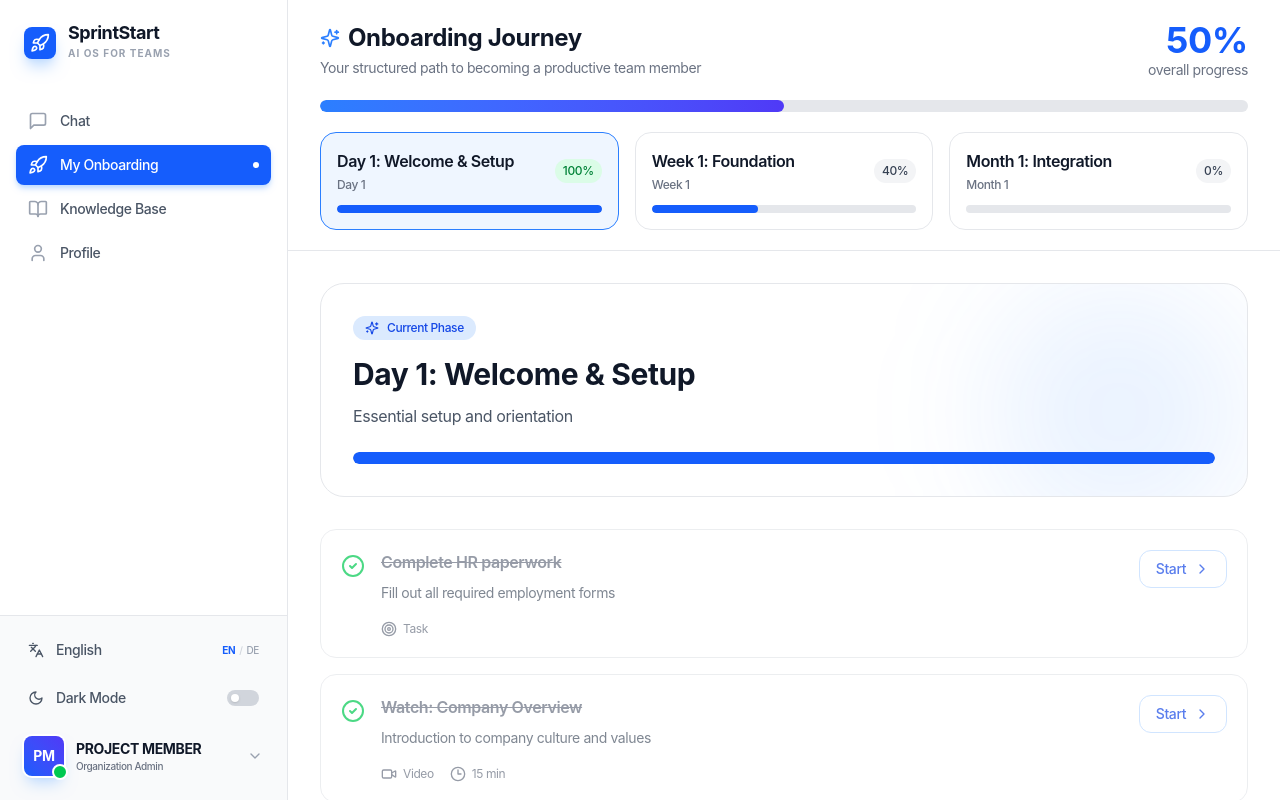
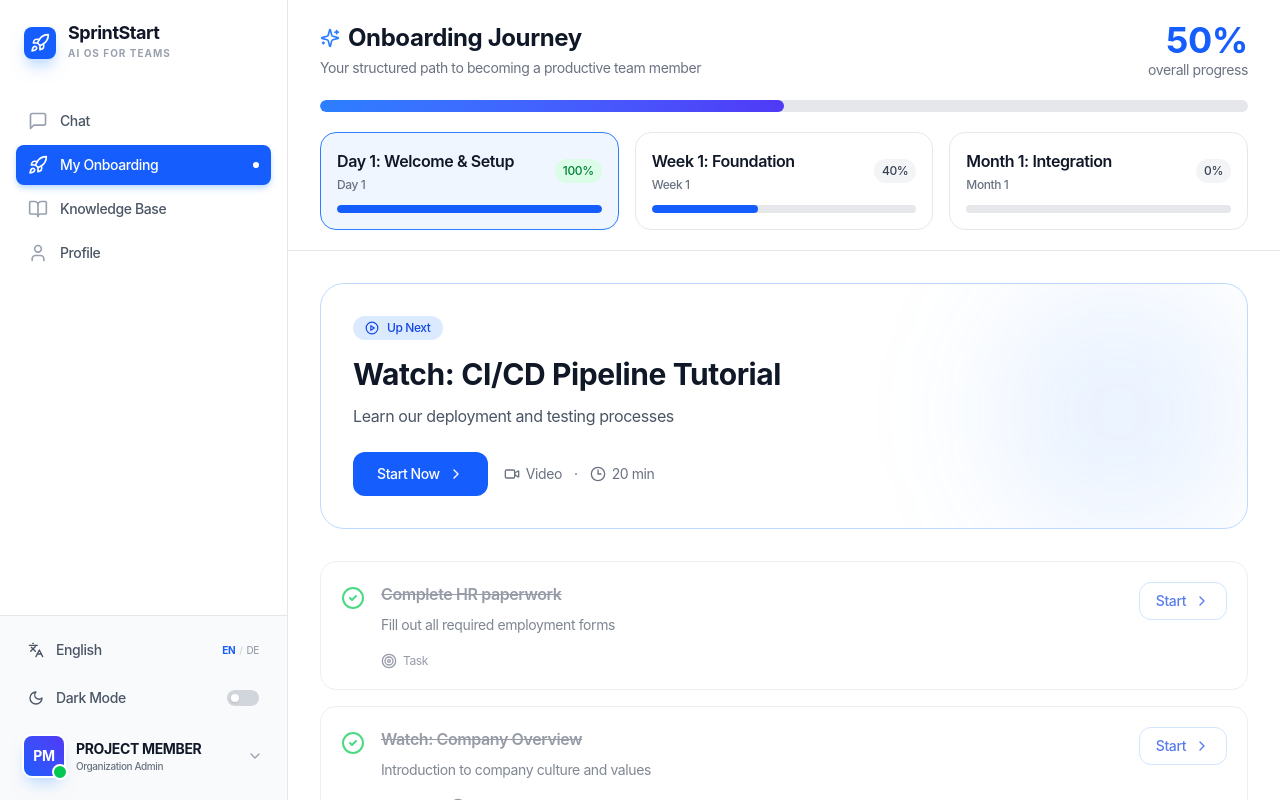
Before and after one commit to SprintStartProject/sprintstart-frontend, a React (Vite) app: page /onboarding in a window 1280 px wide. Built offline with nearby package versions, Linux system fonts and the light colour scheme.

Commit message:
fixed recommended steps

```diff
--- a/src/app/screens/Onboarding/Onboarding.tsx
+++ b/src/app/screens/Onboarding/Onboarding.tsx
@@ -615,28 +615,50 @@ return (
     {/* MAIN CONTENT — list view only; detail view is handled by the early return above */}
     <main className="max-w-7xl mx-auto px-8 py-8 pb-24">
       {/* HERO */}
-      <div className="rounded-3xl border border-gray-200 dark:border-gray-800 bg-white dark:bg-gray-950 p-8 mb-8 overflow-hidden relative">
+      {nextTask && (() => {
+        const NextIcon = getIcon(nextTask.type);
+        return (
+          <div className="rounded-3xl border border-blue-200 dark:border-blue-900 bg-white dark:bg-gray-950 p-8 mb-8 overflow-hidden relative">
             <div className="absolute top-0 right-0 w-64 h-64 bg-blue-500/10 blur-3xl rounded-full" />
             <div className="relative z-10">
               <div className="inline-flex items-center gap-2 px-3 py-1 rounded-full bg-blue-100 dark:bg-blue-950 text-blue-700 dark:text-blue-400 text-xs font-medium mb-4">
-            <Sparkles className="w-3.5 h-3.5" />
-            Current Phase
+                <PlayCircle className="w-3.5 h-3.5" />
+                Up Next
               </div>
               <h2 className="text-3xl font-bold text-gray-900 dark:text-white">
-            {currentPhase.title}
+                {nextTask.title}
               </h2>
               <p className="text-gray-600 dark:text-gray-400 mt-3 max-w-2xl">
-            {currentPhase.description}
+                {nextTask.description}
               </p>
-          <div className="mt-6">
-            <ProgressBar
-              value={calculateProgress(currentPhase.items).completed}
-              max={calculateProgress(currentPhase.items).total}
-              size="lg"
-            />
+              <div className="flex items-center gap-4 mt-6">
+                <button
+                  onClick={() => setActiveStep(nextTask)}
+                  className="px-6 py-3 rounded-xl bg-blue-600 hover:bg-blue-700 text-white text-sm font-medium transition-all flex items-center gap-2"
+                >
+                  Start Now
+                  <ChevronRight className="w-4 h-4" />
+                </button>
+                <div className="flex items-center gap-3 text-sm text-gray-500 dark:text-gray-400">
+                  <div className="flex items-center gap-1.5">
+                    <NextIcon className="w-4 h-4" />
+                    <span className="capitalize">{nextTask.type}</span>
+                  </div>
+                  {nextTask.duration && (
+                    <>
+                      <span>·</span>
+                      <div className="flex items-center gap-1.5">
+                        <Clock3 className="w-4 h-4" />
+                        {nextTask.duration}
+                      </div>
+                    </>
+                  )}
                 </div>
               </div>
             </div>
+          </div>
+        );
+      })()}
 
       {/* TASKS */}
       <div className="space-y-4">
```
Lines whose indentation alone changed are shown as unchanged.
